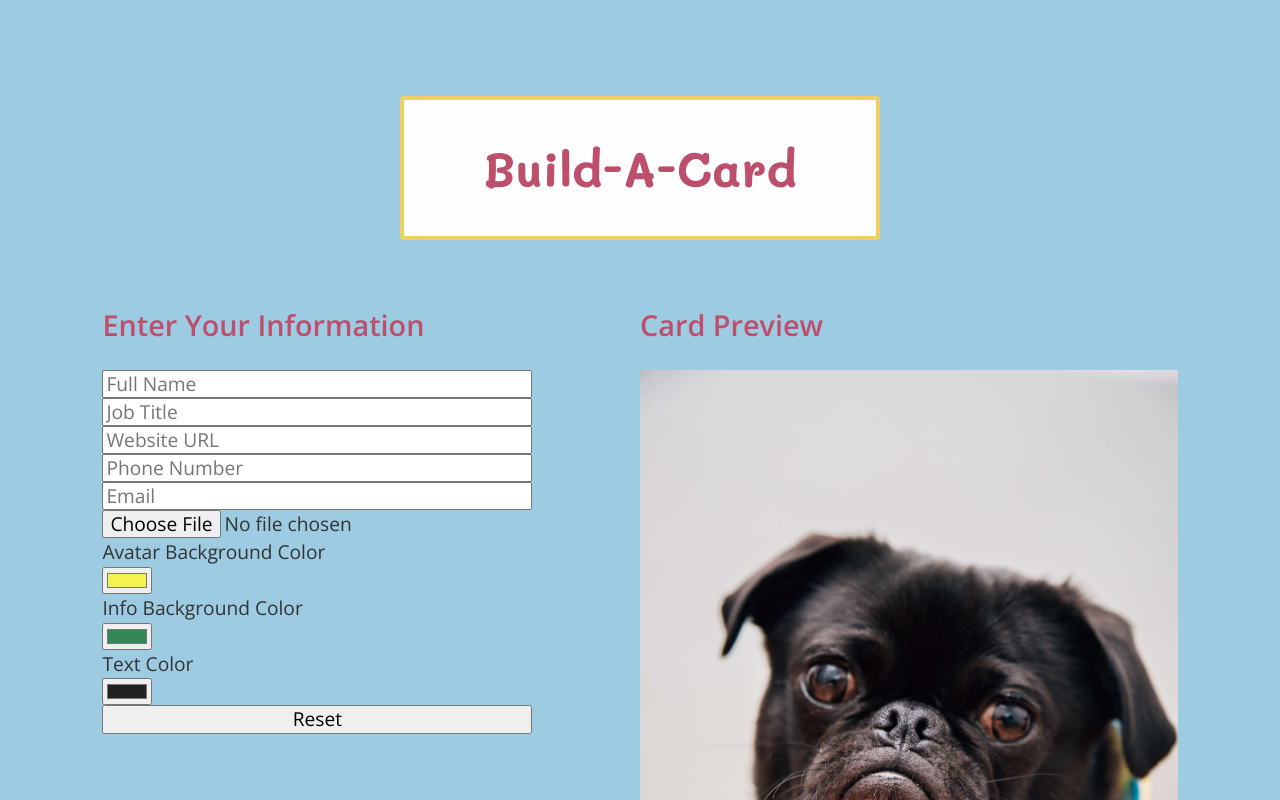
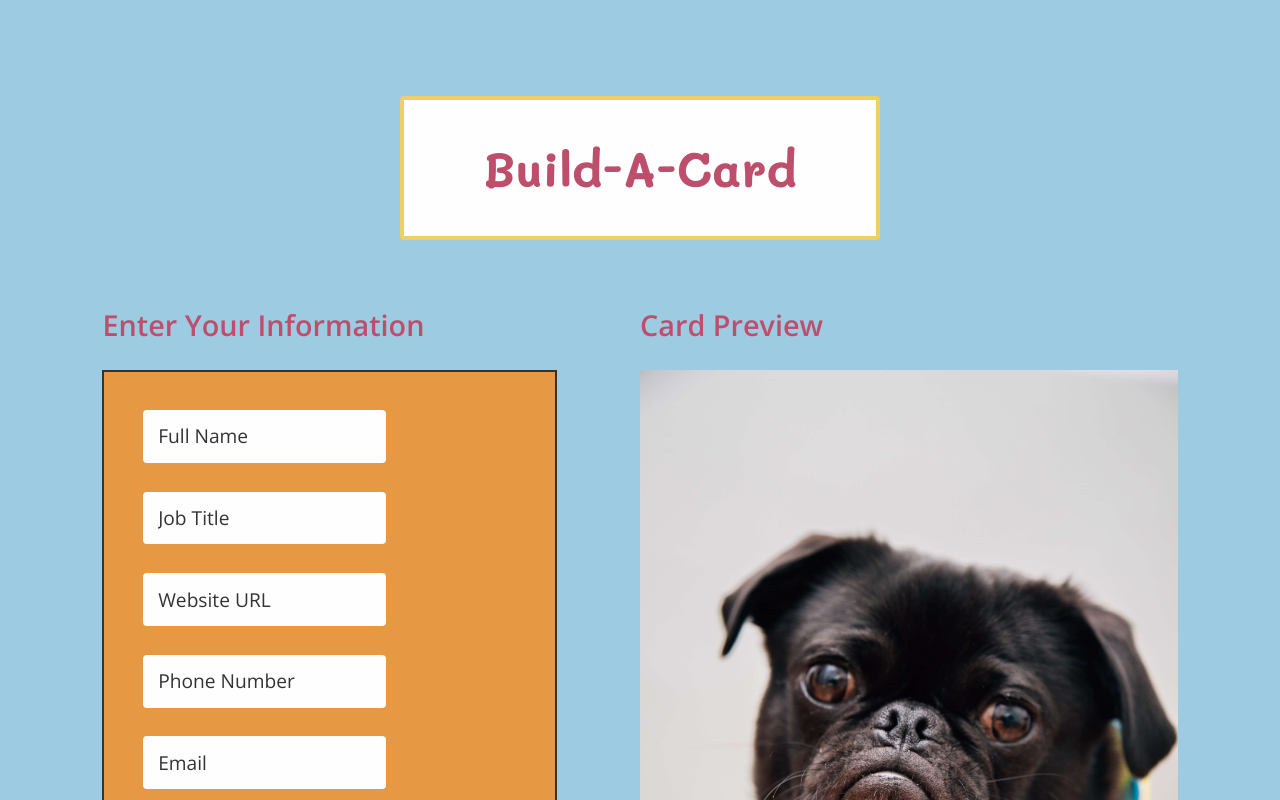
Before and after one commit to terrancecorley/build-a-card, a React (Create React App) app: page / in a window 1280 px wide. Shown: the top 800 px of the page. Built offline with nearby package versions, Linux system fonts and the light colour scheme.

Commit message:
styled user info section

```diff
--- a/src/css/UserInfo.css
+++ b/src/css/UserInfo.css
@@ -5,4 +5,77 @@
 .user-info__form {
   display: flex;
   flex-direction: column;
+  border: 2px solid #333;
+  padding: 2em;
+  background-color: #e69942;
 }
+
+.user-info__form > * {
+  max-width: 65%;
+}
+
+.user-info__form > input:not([type="reset"]) {
+  margin-bottom: 1.5em;
+}
+
+input[type="text"],
+input[type="url"],
+input[type="phone"],
+input[type="email"] {
+  border: none;
+  border-radius: 4px;
+  padding: 0.8em;
+  background-color: #fefefe;
+}
+
+label,
+input[type="file"]{
+  color: #fefefe;
+}
+
+label {
+  font-weight: bold;
+  font-size: 1.3em;
+  margin-bottom: 0.75em;
+}
+
+input[type="file"]:hover,
+input[type="color"]:hover,
+input[type="file"]:focus,
+input[type="reset"]:focus {
+  cursor: pointer;
+}
+
+input[type="color"] {
+  background-color: #fefefe;
+  min-width: 15em;
+  height: 50px;
+  border-radius: 2px;
+  padding: 2px;
+  align-self: flex-end;
+}
+
+input::placeholder,
+::-webkit-input-placeholder {
+  color: #333;
+}
+
+input[type="reset"] {
+  text-transform: uppercase;
+  letter-spacing: 1px;
+  width: 8em;
+  font-weight: bold;
+  height: 3em;
+  border-radius: 4px;
+  color: #e69942;
+  border: 2px solid firebrick;
+  background-color: firebrick;
+  transition: all 0.2s ease-in-out;
+}
+
+input[type="reset"]:hover,
+input[type="reset"]:focus {
+  background-color: #e69942;
+  color: firebrick;
+  cursor: pointer;
+}
--- a/src/css/index.css
+++ b/src/css/index.css
@@ -35,7 +35,6 @@ a {
 }
 
 h1,
-h2,
-h3 {
+h2 {
   color: #BD4F6C;
 }
```
